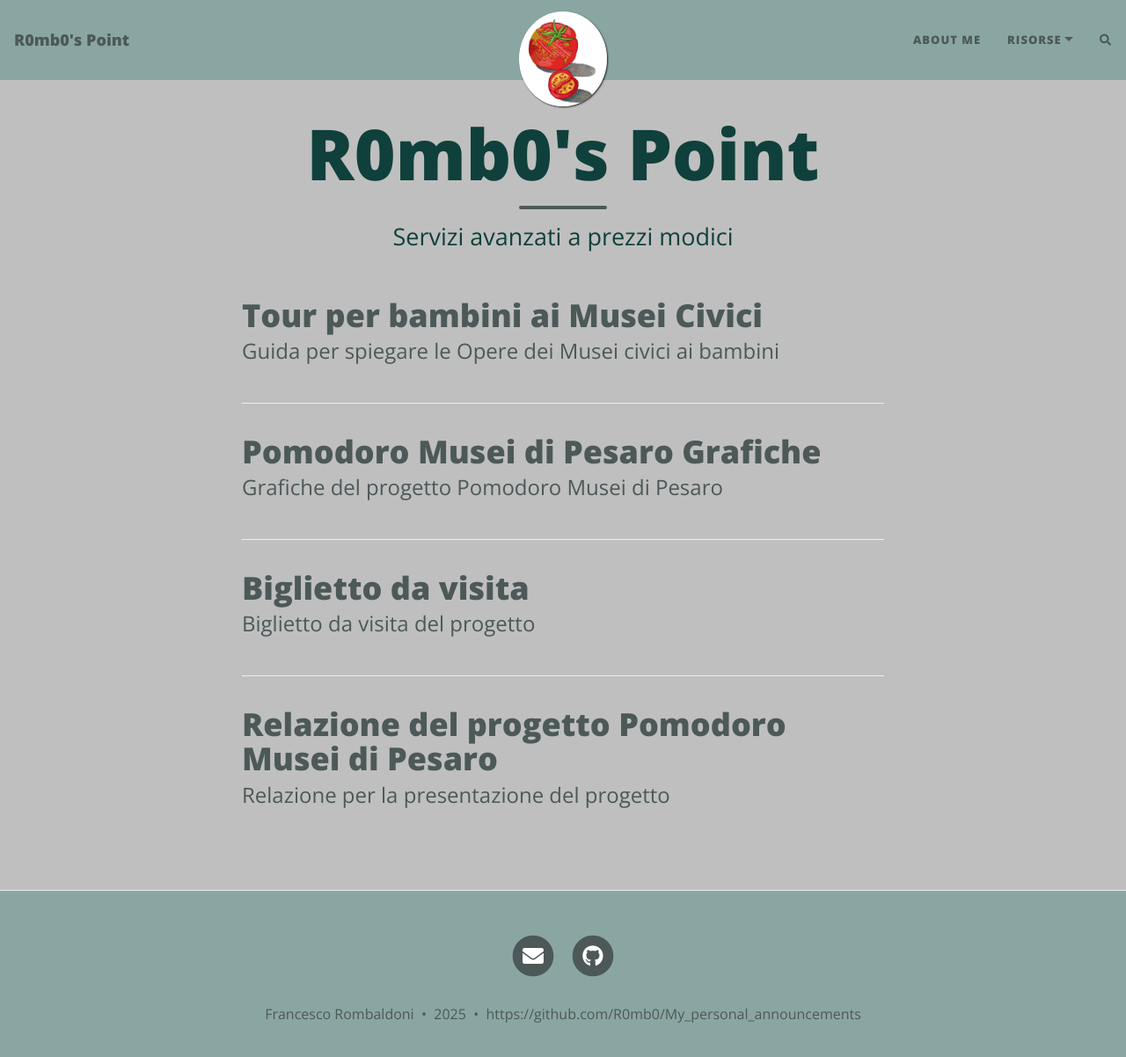
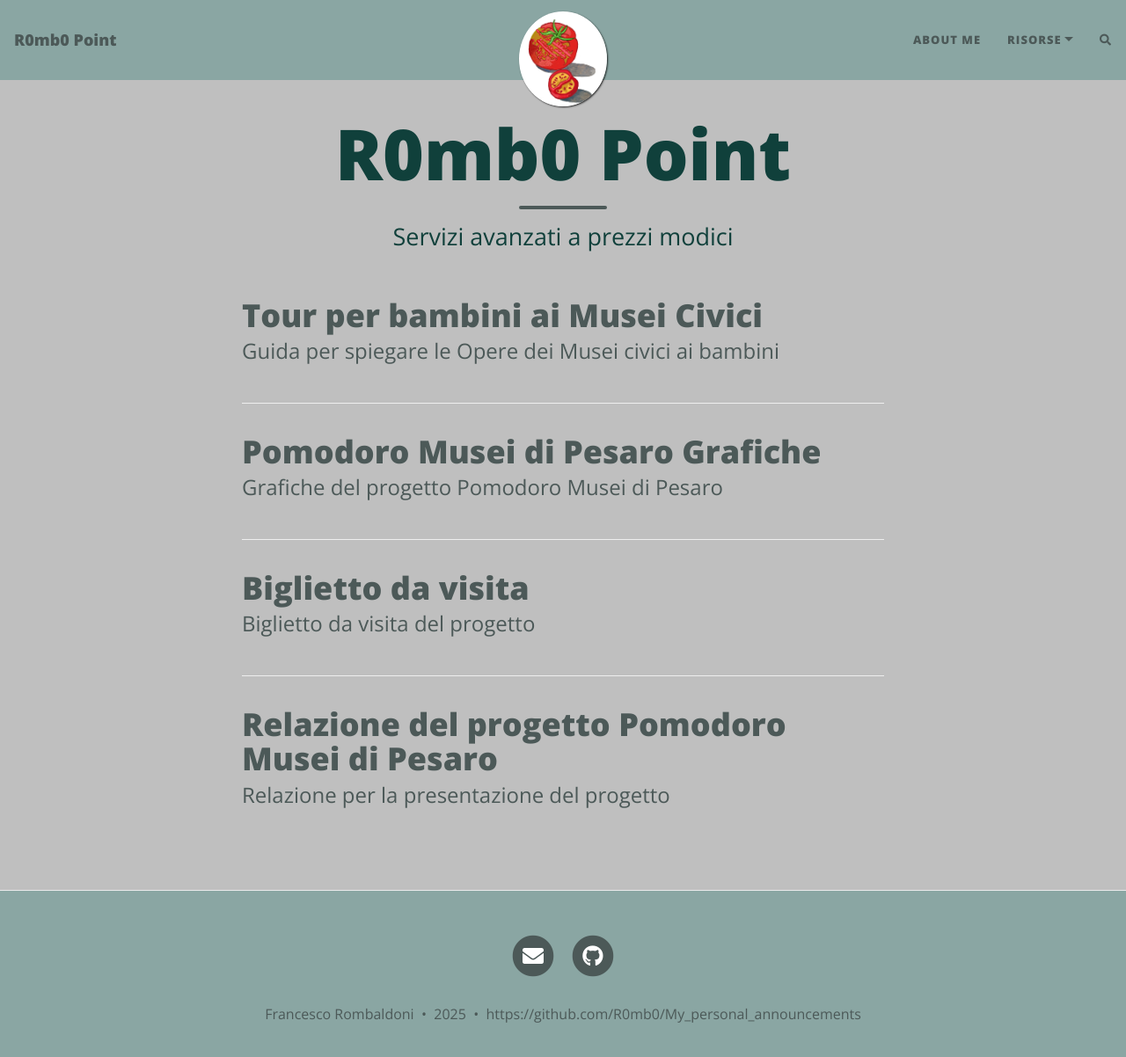
Before and after one commit to R0mb0/My_personal_announcements, a Jekyll site: the page built from docs/index.html, in a window 1280 px wide and 1215 px high. Shown: the top 1202 px of the window at 88% size. Built offline with Jekyll 4.4.1, drawn with Linux system fonts in a browser that asks for light colours; nearby versions of some CDN libraries; the list of posts is cut into pages by our own code; comment, search, counter and statistics services are not loaded.

Commit message:
Minor fix and a update

```diff
--- a/docs/_config.yml
+++ b/docs/_config.yml
@@ -1,5 +1,5 @@
 # Name of website
-title: R0mb0's Point
+title: R0mb0 Point
 
 # Your name to show in the footer
 author: Francesco Rombaldoni
@@ -61,7 +61,7 @@ social-network-links:
 
 # If you want your website to generate an RSS feed, provide a description
 # The URL for the feed will be https://<your_website>/feed.xml
-rss-description: R0mb0's Point
+rss-description: R0mb0 Point
 
 ###########################
 # --- General options --- #
--- a/docs/_layouts/base.html
+++ b/docs/_layouts/base.html
@@ -1,7 +1,7 @@
 ---
 common-css:
   - "/assets/css/bootstrap-social.css"
-  - "/assets/css/pomodorosite.css"
+  - "/assets/css/r0mb0site.css"
 common-ext-css:
   - href: "https://stackpath.bootstrapcdn.com/bootstrap/4.4.1/css/bootstrap.min.css"
     sri: "sha384-Vkoo8x4CGsO3+Hhxv8T/Q5PaXtkKtu6ug5TOeNV6gBiFeWPGFN9MuhOf23Q9Ifjh"
@@ -16,7 +16,7 @@ common-ext-js:
   - href: "https://stackpath.bootstrapcdn.com/bootstrap/4.4.1/js/bootstrap.min.js"
     sri: "sha384-wfSDF2E50Y2D1uUdj0O3uMBJnjuUD4Ih7YwaYd1iqfktj0Uod8GCExl3Og8ifwB6"
 common-js:
-  - "/assets/js/pomodorosite.js"
+  - "/assets/js/r0mb0site.js"
 ---
 
 <!DOCTYPE html>
--- a/docs/_layouts/minimal.html
+++ b/docs/_layouts/minimal.html
@@ -1,6 +1,6 @@
 ---
 common-css:
-  - "/assets/css/pomodorosite-minimal.css"
+  - "/assets/css/r0mb0site-minimal.css"
 common-ext-css:
   - href: "https://stackpath.bootstrapcdn.com/bootstrap/4.4.1/css/bootstrap.min.css"
     sri: "sha384-Vkoo8x4CGsO3+Hhxv8T/Q5PaXtkKtu6ug5TOeNV6gBiFeWPGFN9MuhOf23Q9Ifjh"
--- a/docs/index.html
+++ b/docs/index.html
@@ -1,5 +1,5 @@
 ---
 layout: home
-title: R0mb0's Point
+title: R0mb0 Point
 subtitle: Servizi avanzati a prezzi modici
 ---
```
Also changed, not shown: Images/site_qrcode.png (added), docs/assets/css/r0mb0site-minimal.css (renamed from docs/assets/css/pomodorosite-minimal.css), docs/assets/css/r0mb0site.css (renamed from docs/assets/css/pomodorosite.css), docs/assets/js/r0mb0site.js (renamed from docs/assets/js/pomodorosite.js), 1 other file.
